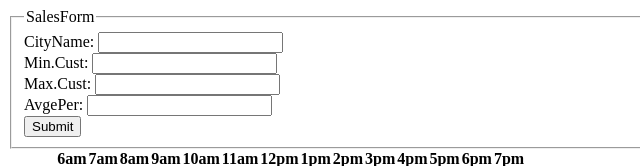
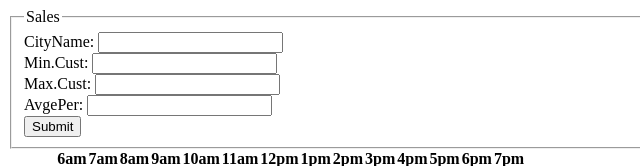
Before and after one commit to Shukri-jallad/cookie-stand, a plain HTML site: page sales.html in a window 1280 px wide. Shown: the top 166 px of the page, 0-640 px from the left. Drawn offline with Linux system fonts and the light colour scheme.

Commit message:
mostrecent

```diff
--- a/sales.html
+++ b/sales.html
@@ -11,7 +11,7 @@
     <header>
         <form id="salesForm">
         <fieldset>
-          <legend>SalesForm</legend>
+          <legend>Sales</legend>
             <label for="nameField">CityName:</label>
             <input type="text" id="nameField">
             <br>
```
